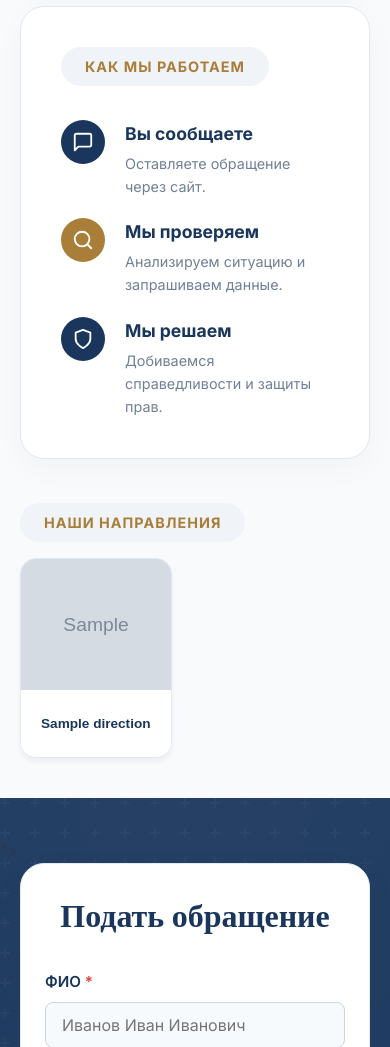
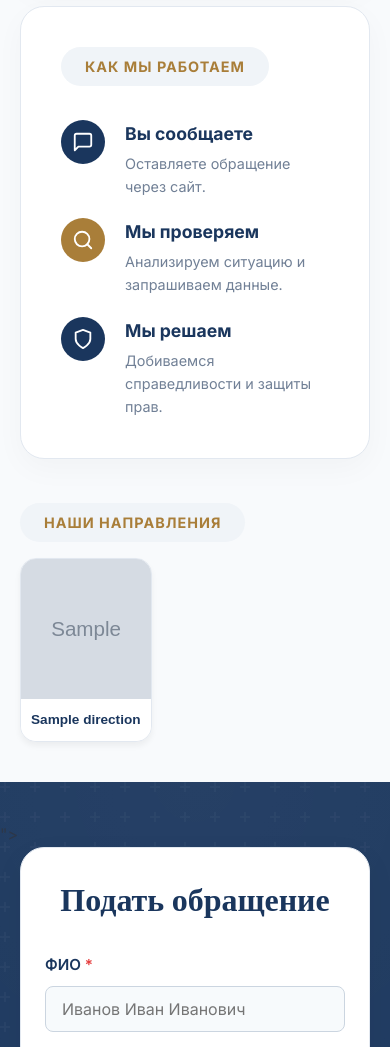
Before and after one commit to TimurKochenov01/control, a Django app: page / in a window 390 px wide. Shown: the part 1298-2345 px from the top of the page. Run offline with Django 5.2, Linux system fonts and the light colour scheme; tables that the repository leaves empty hold one stand-in row (values such as "Sample post"); grey boxes marked "Sample" are stand-in pictures.

Commit message:
Карточки

```diff
--- a/static/css/base.css
+++ b/static/css/base.css
@@ -475,9 +475,36 @@ p { margin-bottom: 16px; }
   .bento-grid { display: flex !important; flex-direction: column !important; gap: 20px !important; }
   .bento-about { width: 100% !important; height: auto !important; max-height: 400px !important; overflow: hidden !important; }
   .about-scroll-box { max-height: 280px !important; overflow-y: auto !important; }
-  .bento-directions-row { grid-template-columns: repeat(2, 1fr); gap: 12px; }
-  .direction-mini-card { height: 200px; }
-  .direction-mini-title { font-size: 0.85rem; }
+  /* --- НАПРАВЛЕНИЯ НА МОБИЛКЕ (СЕТКА) --- */
+  .bento-directions-row {
+    display: grid !important;
+    grid-template-columns: 1fr 1fr !important; /* Два ровных столбика */
+    gap: 12px !important; /* Небольшое расстояние между карточками */
+  }
+
+  .direction-mini-card {
+    width: 100% !important;
+    height: auto !important;
+  }
+
+  /* Делаем картинки одинаковой высоты и пропорций */
+  .direction-img {
+    height: 140px !important; /* Высота картинки на телефоне */
+    background-size: cover !important;
+    background-position: center !important;
+  }
+
+  /* Уменьшаем отступы внутри текста */
+  .direction-content {
+    padding: 12px 10px !important;
+  }
+
+  /* Делаем шрифт чуть меньше */
+  .direction-mini-title {
+    font-size: 0.85rem !important;
+    line-height: 1.3 !important;
+  }
+}
 
   .req-row { flex-direction: column; gap: 16px; border-bottom: none; }
   .req-card-white { padding: 24px; }
```
